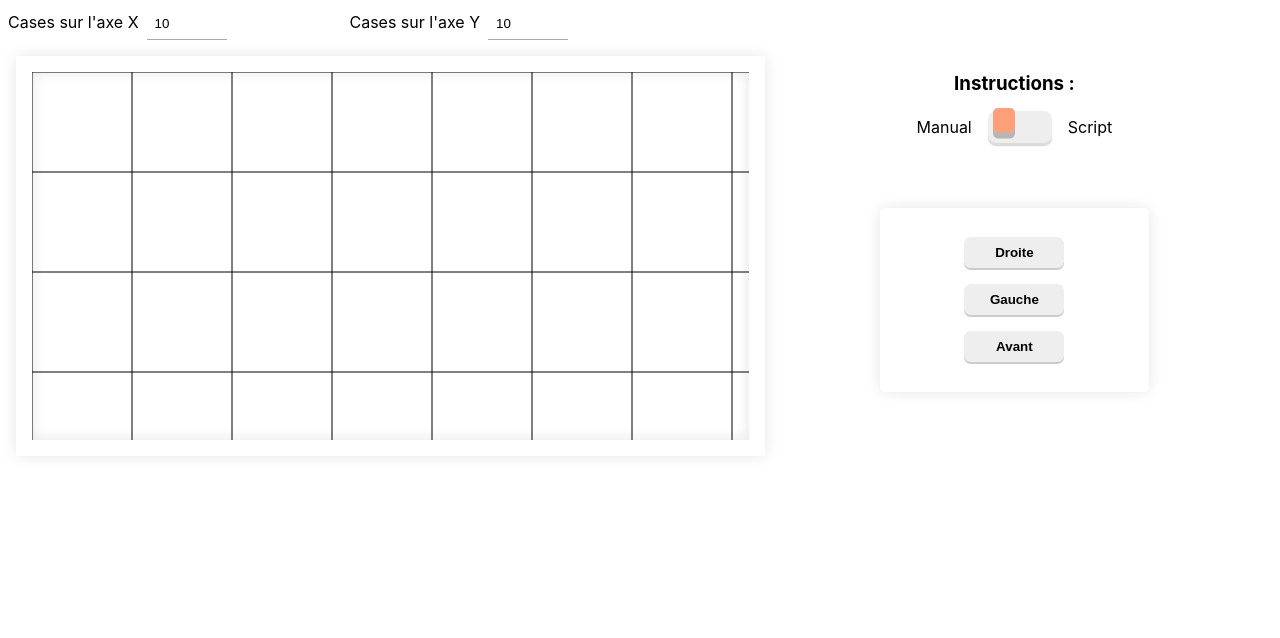
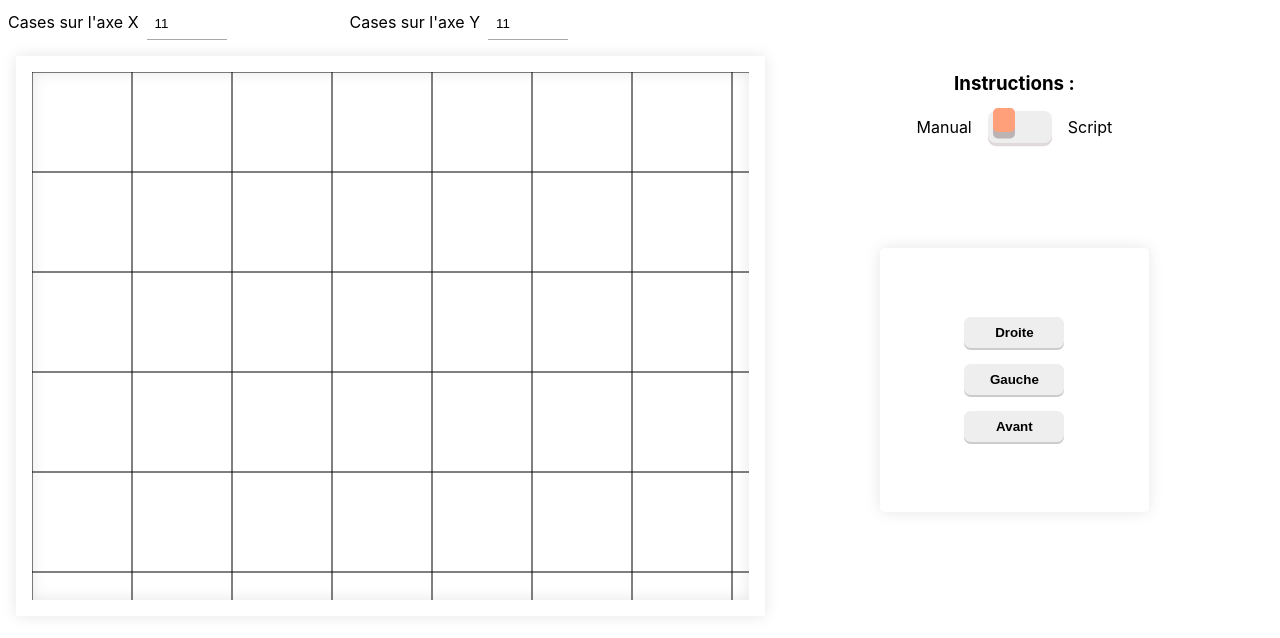
Before and after one commit to TomPillet/ihoover-app, a React (Create React App) app: page / in a window 1280 px wide. Shown: the top 638 px of the page. Built offline with nearby package versions, Linux system fonts and the light colour scheme.

Commit message:
quick fixes

```diff
--- a/src/App.tsx
+++ b/src/App.tsx
@@ -4,8 +4,8 @@ import './App.scss';
 import HooverCanvas from './components/HooverGrid/HooverCanvas';
 
 function App() {
-  const [squaresX, setSquaresX] = useState(10);
-  const [squaresY, setSquaresY] = useState(10);
+  const [squaresX, setSquaresX] = useState(11);
+  const [squaresY, setSquaresY] = useState(11);
 
   const updateSquaresX = (value: number | 0) => {
     setSquaresX((value) ? value : 1);
--- a/src/components/HooverGrid/HooverCanvas.scss
+++ b/src/components/HooverGrid/HooverCanvas.scss
@@ -12,7 +12,7 @@
     display: flex;
     flex-direction: row;
     justify-content: space-between;
-    height: 50vh;
+    height: 70vh;
     width: calc(100vw - 16px*2);
     margin: 16px;
 }
--- a/src/components/HooverGrid/HooverCanvas.tsx
+++ b/src/components/HooverGrid/HooverCanvas.tsx
@@ -5,7 +5,6 @@ import { FontAwesomeIcon } from '@fortawesome/react-fontawesome';
 import { faPlay } from '@fortawesome/free-solid-svg-icons';
 
 import ToggleSwitcher from '../ToggleSwitcher/ToggleSwitcher';
-import { cpSync } from 'fs';
 
 interface HooverCanvasProps {
     squaresX: number,
@@ -44,8 +43,8 @@ const HooverCanvas: FC<HooverCanvasProps> = ({squaresX, squaresY}) => {
     const hooverHeight: number = hooverWidth * Math.sqrt(3) / 2;
     const hooverCenterX: number = hooverWidth / 2;
     const hooverCenterY: number = hooverHeight / 2;
-    const hooverOffsetX = (hooverX-1)*squareSize;
-    const hooverOffsetY = (hooverY-1)*squareSize;
+    const hooverOffsetX = hooverX*squareSize;
+    const hooverOffsetY = hooverY*squareSize;
 
     // définition de padding pour les squares de la grille car le triangle doit être au centre de ceux-ci
     const squareLeftPadding = (squareSize - hooverWidth) / 2;
```
